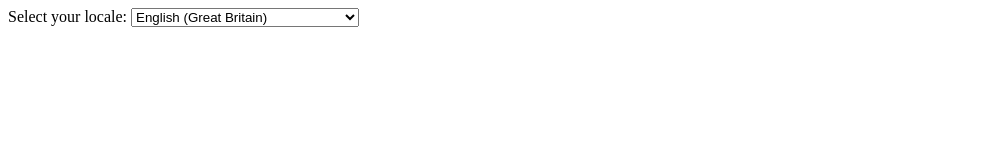
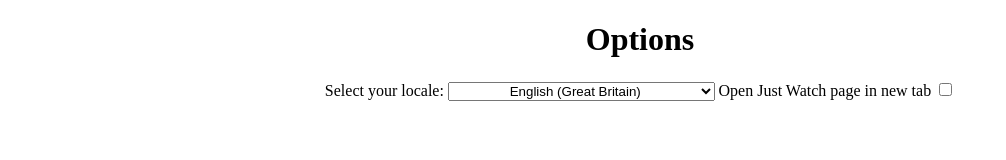
Before and after one commit to psidex/imdb2justwatch, a browser extension: page options.html in a window 1280 px wide. Shown: the whole page, without its empty margins (0-1006 px from the left). Drawn offline with Linux system fonts and the light colour scheme.

Commit message:
Add "open in new tab" checkbox in settings

```diff
--- a/options.html
+++ b/options.html
@@ -2,11 +2,21 @@
 <html lang="en">
   <head>
     <meta charset="utf-8">
+    <style>
+      * { text-align: center; }
+      label { margin-top: 1em; }
+      select { width: 20em; margin: auto }
+    </style>
   </head>
   <body>
+    <h1>Options</h1>
+
     <label for="locale">Select your locale:</label>
     <select name="locale" id="locale"></select>
-    <p></p>
+
+    <label for="openinnewtab">Open Just Watch page in new tab</label>
+    <input type="checkbox" name="openinnewtab" id="openinnewtab">
+
     <script src="./options.js" type="text/javascript"></script>
   </body>
 </html>
--- a/options.js
+++ b/options.js
@@ -124,6 +124,7 @@ const locales = {
 
 document.addEventListener('DOMContentLoaded', async () => {
     const localeOptions = document.querySelector('#locale');
+    const openinnewtabInput = document.querySelector('#openinnewtab');
 
     for (const title of Object.keys(locales).sort()) {
         const option = document.createElement('option');
@@ -132,16 +133,27 @@ document.addEventListener('DOMContentLoaded', async () => {
         localeOptions.appendChild(option);
     }
 
-    const onSelect = () => {
+    localeOptions.addEventListener('change', () => {
         const selected = localeOptions.options[localeOptions.selectedIndex].value;
         browser.storage.sync.set({ locale: selected });
-    };
-    localeOptions.addEventListener('change', onSelect);
+    });
 
-    let { locale } = await browser.storage.sync.get('locale');
+    openinnewtabInput.addEventListener('change', () => {
+        const { checked } = openinnewtabInput;
+        browser.storage.sync.set({ openInNewTab: checked });
+    });
+
+    let { locale, openInNewTab } = await browser.storage.sync.get(['locale', 'openInNewTab']);
+
     if (locale === undefined || locale === null || locale === '') {
         locale = 'en_GB';
         browser.storage.sync.set({ locale });
     }
+    if (openInNewTab === undefined || openInNewTab === null || openInNewTab === '') {
+        openInNewTab = false;
+        browser.storage.sync.set({ openInNewTab });
+    }
+
     localeOptions.value = locale;
+    openinnewtabInput.checked = openInNewTab;
 });
--- a/package.json
+++ b/package.json
@@ -1,6 +1,6 @@
 {
   "name": "imdb2justwatch",
-  "version": "0.6.2",
+  "version": "0.6.3",
   "main": "background.js",
   "repository": "https://github.com/psidex/imdb2justwatch",
   "author": "psidex",
```
Also changed, not shown: background.js (+14 -7 lines), manifest.json.
